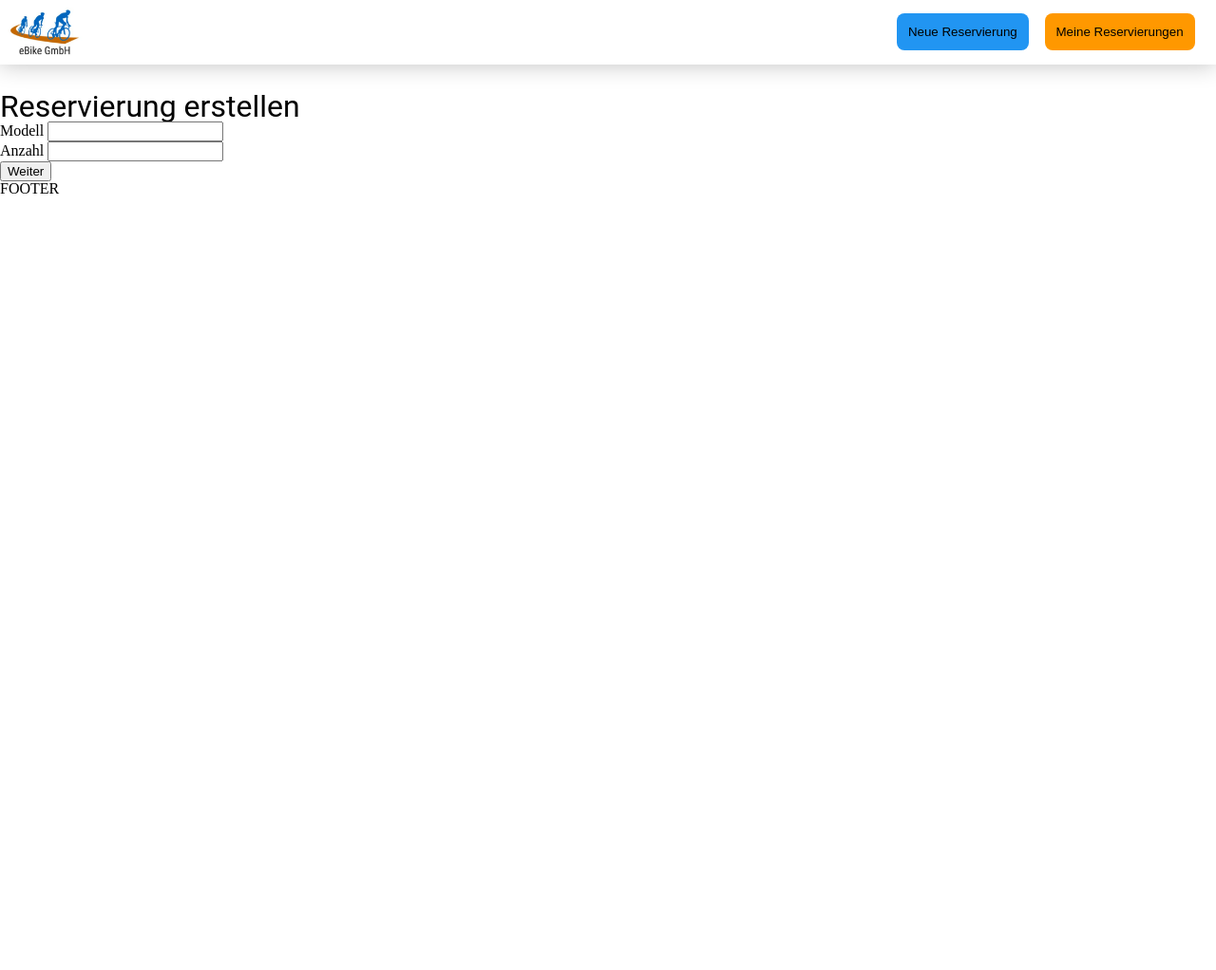
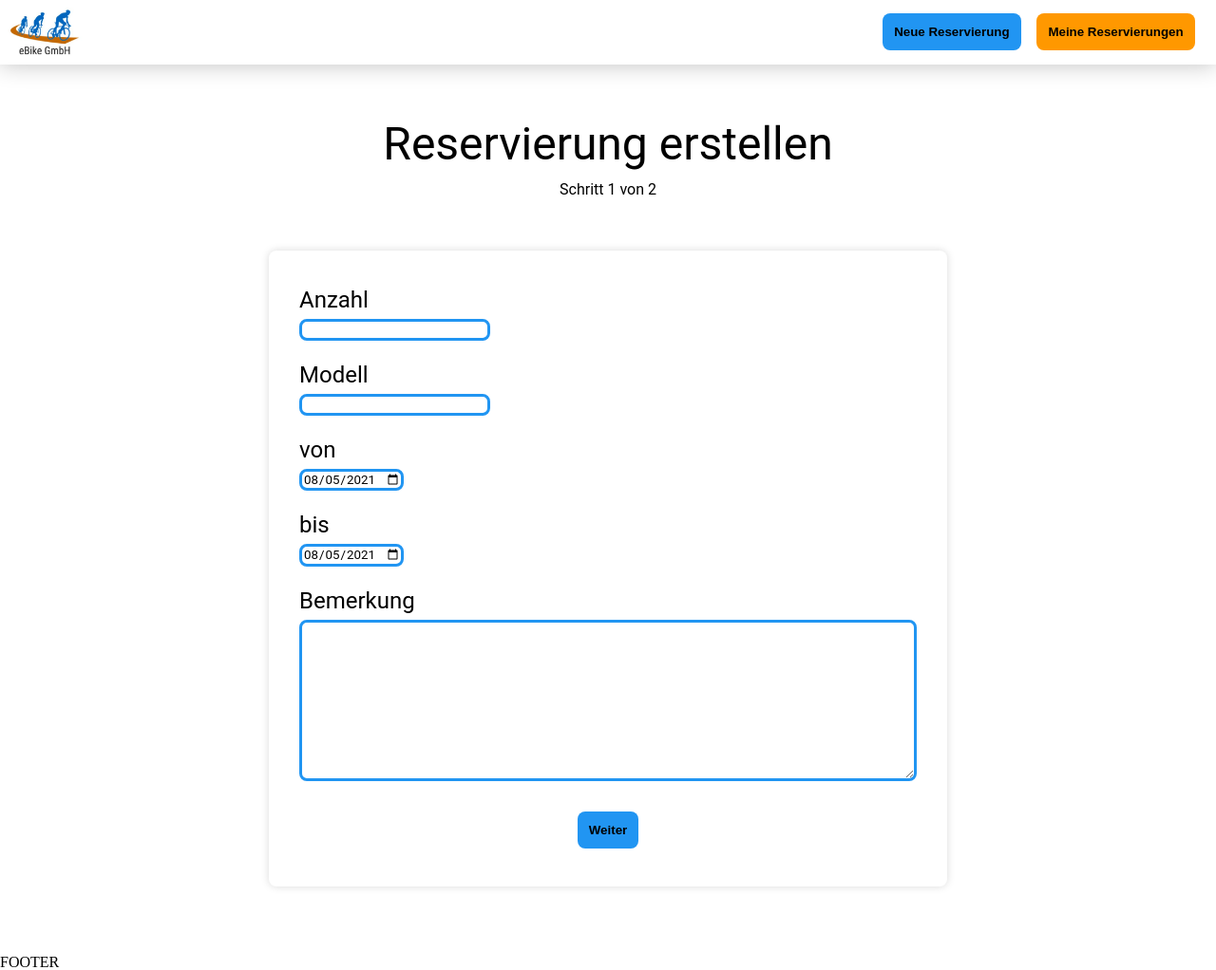
Before and after one commit to mchlzj/TouristBikeGmbH, a PHP site: page /reservierung-erstellen.php in a window 1280 px wide. Shown: the whole page at 95% size. Before the commit the page ends 204 px from the top, so only its background shows below. Run offline with PHP 8.4, Linux system fonts and the light colour scheme.

Commit message:
ZUsätzlich dazu ist die Erstellung fast fertig. Validierung und Verknüpfung mit Drop-Down und Datenbank für Fahrradmodell fehlt. Weiterhin fehlt ein smoother Ladescreen nachdem Abschicken des Formulars.

```diff
--- a/css/styles.css
+++ b/css/styles.css
@@ -31,13 +31,16 @@ Fonts
 }
 h1,
 h2,
+h3,
 p,
 a,
 thead,
 th,
 tr,
 th,
-td {
+td,
+label,
+input {
   font-family: "Roboto", sans-serif;
 }
 h1 {
@@ -45,6 +48,9 @@ h1 {
 }
 h2 {
   font-size: 2rem;
+}
+h3 {
+  font-size: 1.5rem;
 }
 p {
   font-size: 1rem;
@@ -64,6 +70,9 @@ Container
   display: grid;
   place-items: center;
   margin: 2rem;
+}
+.container-center > p {
+  margin: 1rem;
 }
 
 /*
@@ -109,6 +118,7 @@ buttons
   border-radius: 0.5rem;
   cursor: pointer;
   border: none;
+  font-weight: bold;
 }
 .btn-primary {
   background-color: var(--primaryDefault);
@@ -131,6 +141,19 @@ buttons
   transition: all 0.3s;
 }
 
+.btn-group {
+  display: flex;
+}
+.btn-group > Button {
+  margin: 1.5rem;
+}
+
+@media (max-width: 700px) {
+  .btn-big {
+    font-size: 0.7rem;
+  }
+}
+
 /*
 Tabelle
 */
@@ -144,15 +167,15 @@ Tabelle
 }
 
 .content-table thead tr {
-  background-color: var(--primaryDark);
-  color: var(--textLight);
+  background-color: var(--primaryDefault);
+  color: var(--textDark);
   text-align: left;
   font-weight: bold;
 }
 
 .content-table th,
 .content-table td {
-  padding: 1rem 1rem;
+  padding: 1rem;
 }
 .content-table tbody tr {
   border-bottom: 1px solid #dddddd;
@@ -161,7 +184,7 @@ Tabelle
   background-color: #f3f3f3;
 }
 .content-table tbody tr:last-of-type {
-  border-bottom: 2px solid var(--primaryDark);
+  border-bottom: 2px solid var(--primaryDefault);
 }
 .content-table td {
   text-align: center;
@@ -170,7 +193,7 @@ Tabelle
 /*
 responsive
 */
-@media (max-width: 600px) {
+@media (max-width: 700px) {
   .content-table {
     font-size: 1rem;
   }
@@ -200,3 +223,54 @@ label
 .offen {
   color: var(--primaryDefault);
 }
+
+/*
+Formular
+*/
+.content-form {
+  margin: 2.5rem 0;
+  font-size: 1.5rem;
+  min-width: 5rem;
+  border-radius: 0.5rem 0.5rem 0.5rem 0.5rem;
+  overflow: hidden;
+  box-shadow: 0 0 0.5rem rgba(0, 0, 0, 0.15);
+  padding: 1rem;
+}
+.content-form > button {
+  display: flex;
+  margin: auto;
+  margin-top: 2rem;
+  margin-bottom: 1.5rem;
+}
+
+.input {
+  display: block;
+  margin: 0.5rem;
+  border-radius: 0.5rem;
+  border-style: solid;
+  border-color: var(--primaryDefault);
+  border-width: 0.2rem;
+}
+.input:active,
+.input:focus {
+  border-color: var(--primaryDark);
+  outline: none;
+  transition: all 0.3s;
+}
+.text-label {
+  display: block;
+  margin: 0.5rem;
+}
+.couple {
+  margin: 1.5rem 0.5rem;
+}
+.couple > textarea {
+  width: 40rem;
+  height: 10rem;
+}
+@media (max-width: 700px) {
+  .couple > textarea {
+    width: 20rem;
+    height: 10rem;
+  }
+}
--- a/lib/ReservierungDao.php
+++ b/lib/ReservierungDao.php
@@ -58,11 +58,14 @@
         }
 
         public function create($reservierung) {
-            $this->db->query("INSERT INTO reservierung(modell, anzahl)
-                                VALUES (:modell, :anzahl)");
+            $this->db->query("INSERT INTO reservierung(modell, anzahl, von, bis, bemerkung)
+                                VALUES (:modell, :anzahl, :von, :bis, :bemerkung)");
 
             $this->db->bind(':modell', $reservierung->getModell());
             $this->db->bind(':anzahl', $reservierung->getAnzahl());
+            $this->db->bind(':von', $reservierung->getVon());
+            $this->db->bind(':bis', $reservierung->getBis());
+            $this->db->bind(':bemerkung', $reservierung->getBemerkung());
 
             if($this->db->execute()){
                 return true;
--- a/lib/ReservierungService.php
+++ b/lib/ReservierungService.php
@@ -11,7 +11,12 @@
         }
 
         public function createReservierung($data) {
-            $reservierung = new Reservierung($data['modell'], $data['anzahl']);
+            $reservierung = new Reservierung(
+                $data['modell'],
+                $data['anzahl'],
+                $data['von'],
+                $data['bis'],
+                $data['bemerkung']);
             array_push($this->reservierungen, $reservierung);
         }
 
@@ -21,6 +26,8 @@
                 $this->reservierungDao->create($reservierung);
             }
             $this->reservierungen = [];
+
+            return true;
         }
 
         public function getAllReservierungen(){
--- a/reservierung-erstellen.php
+++ b/reservierung-erstellen.php
@@ -3,52 +3,22 @@
 <?php
 $reservierungService = new ReservierungService;
 
-// print_r($_SESSION);
+if(isset($_POST['weiter'])){
 
-if(isset($_POST['submit'])){
-    $data = array();
-    $data['modell'] =$_POST['modell'];
-    $data['anzahl'] =$_POST['anzahl'];
-
-    $reservierungService->createReservierung($data);
-    // $reservierungService->persistReservierungen();
-    $reservierungService->persistReservierungen();
-    // if($reservierungService->persistReservierungen()){
-    //     redirect('index.php', 'Reservierung erfoglreich!', 'success');
-    // } else {
-    //     redirect('index.php', 'Ups, da ist was schif gelaufen', 'error');
-    // }
-// }
-}
-
-if(isset($_POST['weiter'])){
-    // $modelle = count($_POST['modell']);
-    // $anzahlen = count($_POST['anzahl']);
-
-    // $reservierungen = [];
-    if(isset($_SESSION['modell']) && isset($_SESSION['anzahl'])) {
+    if(session_status() !== PHP_SESSION_ACTIVE) {
+        session_start();
+    }
         $_SESSION['modell'] = $_POST['modell'];
         $_SESSION['anzahl'] = $_POST['anzahl'];
-    } else {
-        session_destroy();
-        session_start();
-        $_SESSION['modell'] = $_POST['modell'];
-        $_SESSION['anzahl'] = $_POST['anzahl'];
+        $_SESSION['von'] = $_POST['von'];
+        $_SESSION['bis'] = $_POST['bis'];
+        $_SESSION['bemerkung'] = $_POST['bemerkung'];
+
+        redirect('reservierung-bestaetigen.php', 'Reservierung erfoglreich!', 'success');
     }
-    // $reservierung = new Reservierung($_POST['modell'], $_POST['anzahl']);
-    // $_SESSION['reservierung1'] = serialize($reservierung);
-	    // for ($i=0; $i < $modelle; $i++) {
-        //     $reservierung = new Reservierung($_POST["modell"][$i], $_POST["anzahl"][$i]);
-        //     $_SESSION['reservierung'.$i] =$reservierung;
-        //     // $_SESSION['modell'.$i] =$_POST['modell'];
-        // }
 
 
-        // redirect('index.php', 'Reservierung erfoglreich!', 'success');
 
-    // } else {
-    //     redirect('index.php', 'Ups, da ist was schif gelaufen', 'error');
-    }
 
 $template = new Template('templates/reservierungErstellenView.php');
 
--- a/templates/reservierungErstellenView.php
+++ b/templates/reservierungErstellenView.php
@@ -1,15 +1,38 @@
 <?php include 'include/header.php';?>
 <div class="main">
-    <h2>Reservierung erstellen</h2>
-    <form method="post" action="reservierung-erstellen.php">
-        <div>
-            <label>Modell</label>
-            <input type="text" name="modell" value="<?php echo isset($_SESSION['modell']) && !empty($_SESSION['modell']) ? $_SESSION['modell']:  NULL ;?>">
-        </div>
-        <div>
-            <label>Anzahl</label>
-            <input type="text" name="anzahl" value="<?php echo isset( $_SESSION['anzahl']) && !empty($_SESSION['anzahl']) ? $_SESSION['anzahl']:  NULL ;?>">
-        </div>
-        <input type="submit" value="Weiter" name="weiter">
+    <div class="container-center">
+        <h1>Reservierung erstellen</h1>
+        <p>Schritt 1 von 2</p>
+        <!-- <?php date_default_timezone_set('Europe/Berlin');?> -->
+        <form class="content-form" method="post" action="reservierung-erstellen.php">
+            <div class="couple">
+                <label class="text-label">Anzahl</label>
+                <input class="input" type="text" name="anzahl" value="<?php echo isset($_SESSION['anzahl']) && !empty($_SESSION['anzahl']) ? $_SESSION['anzahl']:  NULL ;?>">
+            </div>
+            <div class="couple">
+                <label class="text-label">Modell</label>
+                <input class="input" type="text" name="modell" value="<?php echo isset( $_SESSION['modell']) && !empty($_SESSION['modell']) ? $_SESSION['modell']:  NULL ;?>">
+            </div>
+            <div class="couple">
+                <label class="text-label">von</label>
+                <input class="input" type="date" id="von" name="von"
+                value="<?php echo isset( $_SESSION['von']) && !empty($_SESSION['von']) ? $_SESSION['von']:  date('Y-m-d');?>"
+                min="2018-01-01" max="2022-12-31">
+            </div>
+            <div class="couple">
+                <label class="text-label">bis</label>
+                <input class="input" type="date" id="bis" name="bis"
+                value="<?php echo isset( $_SESSION['von']) && !empty($_SESSION['von']) ? $_SESSION['von']:  date('Y-m-d');?>"
+                min="2018-01-01" max="2022-12-31">
+            </div>
+            <div class="couple">
+                <label class="text-label">Bemerkung</label>
+                <textarea class="input"  id="bemerkung" name="bemerkung"
+                rows="4" cols="40">
+                <?php echo isset( $_SESSION['bemerkung']) && !empty($_SESSION['bemerkung']) ? $_SESSION['bemerkung']: NULL;?>
+                </textarea>
+            </div>
+            <Button class="btn-big btn-primary" type="submit" value="Weiter" name="weiter">Weiter</Button>
+    </div>
 </div>
 <?php include 'include/footer.php';?>
```
Also changed, not shown: lib/Reservierung.php (+21 -17 lines), reservierung-bestaetigen.php (added, +31 -0 lines), templates/reservierung-einzeln.php (+34 -1 lines), templates/reservierungBestaetigenView.php (added, +33 -0 lines).
